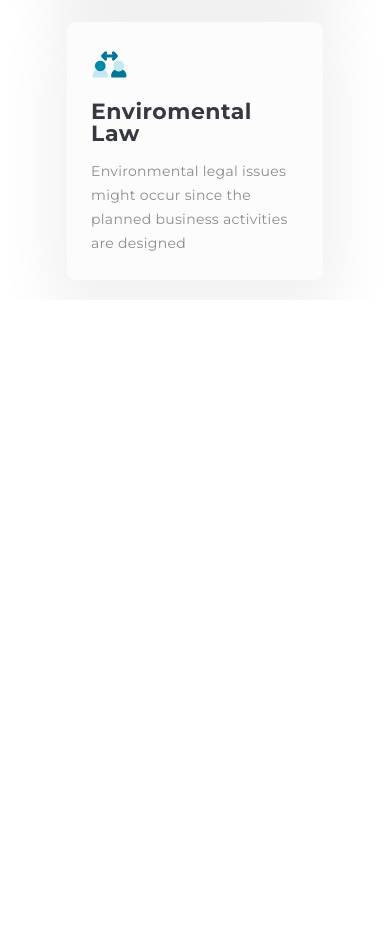
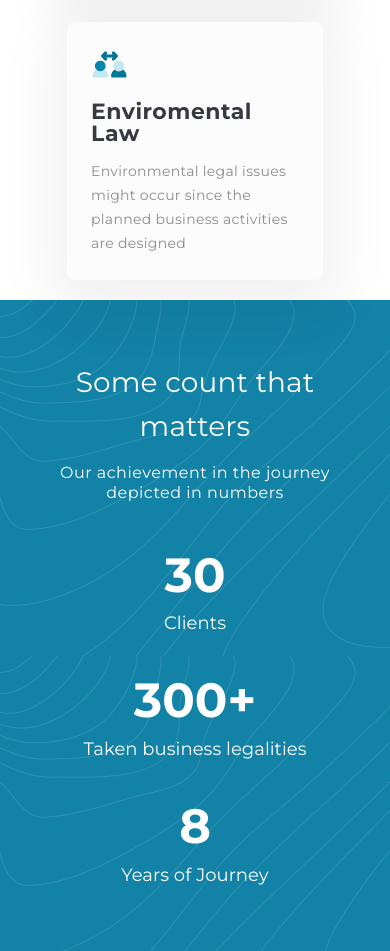
Before and after one commit to Kl1menko/Gifts-land, a plain HTML site: page index.html in a window 390 px wide. Shown: the part 1930-2881 px from the top of the page. Before the commit the page ends 2230 px from the top, so only its background shows below. Drawn offline with Linux system fonts and the light colour scheme.

Commit message:
price add

```diff
--- a/css/style.css
+++ b/css/style.css
@@ -104,6 +104,8 @@ img {
     }
 }
 
+/*background: url('../img/bg3.png') no-repeat;
+    background-position: bottom -30px right -20px;*/
 
 .top-content {
     background: url('../img/bg3.png') no-repeat;
@@ -324,3 +326,110 @@ img {
         line-height: 100%;
     }
 }
+
+/*************MATTERS******************/
+
+.matters__wrap {
+    background: url('../img/bg_blue.png');
+}
+
+.matters-block {
+    padding: 60px 0;
+}
+
+.matters-block__title h2 {
+    font-weight: 700;
+    font-size: 48px;
+    line-height: 64px;
+    text-align: center;
+    letter-spacing: 0.005em;
+    font-feature-settings: 'salt' on, 'liga' off;
+    color: #FFFFFF;
+}
+
+.matters-block__title p {
+    font-weight: 400;
+    font-size: 18px;
+    line-height: 178%;
+    text-align: center;
+    letter-spacing: 0.5px;
+    font-feature-settings: 'salt' on, 'liga' off;
+    color: #FFFFFF;
+}
+
+.matters-block__items {
+    display: flex;
+    justify-content: space-around;
+    align-items: center;
+    gap: 35px;
+    margin-top: 40px;
+
+}
+
+.matters-block__item {
+    width: 33%;
+}
+
+.item__sub h2 {
+    font-weight: 700;
+    font-size: 48px;
+    line-height: 133%;
+    text-align: center;
+    font-feature-settings: 'salt' on, 'liga' off;
+    color: #FFFFFF;
+}
+
+.item__sub p {
+    font-weight: 400;
+    font-size: 18px;
+    line-height: 178%;
+    text-align: center;
+    letter-spacing: 0.003em;
+    font-feature-settings: 'salt' on, 'liga' off;
+    color: #FFFFFF;
+}
+
+@media (max-width: 800px) {
+    .matters-block__title h2 {
+        font-size: 38px;
+        line-height: 54px;
+    }
+
+    .matters-block__title p {
+        margin-top: 15px;
+    }
+
+    .matters-block__items {
+        justify-content: space-between;s
+        align-items: center;
+        gap: 15px;
+
+    }
+}
+
+@media (max-width: 768px) {
+    .matters-block__items {
+        flex-direction: column;
+        row-gap: 30px;
+
+    }
+}
+
+@media (max-width: 420px) {
+    .matters-block__item {
+        width: 100%;
+    }
+
+    .matters-block__title h2 {
+        font-weight: 400;
+        font-size: 28px;
+        line-height: 44px;
+        padding: 0 20px;
+    }
+
+    .matters-block__title p {
+        font-size: 16px;
+        line-height: 128%;
+        padding: 0 30px;
+    }
+}
--- a/index.html
+++ b/index.html
@@ -87,6 +87,36 @@
         </div>
     </section>
 
+    <section class="matters__wrap">
+        <div class="matters-block wrapper">
+            <div class="matters-block__title">
+                <h2>Some count that matters</h2>
+                <p>Our achievement in the journey depicted in numbers</p>
+            </div>
+            <div class="matters-block__items">
+                <div class="matters-block__item">
+                    <div class="item__sub">
+                        <h2>30</h2>
+                        <p>Clients</p>
+                </div>
+                </div>
+
+                <div class="matters-block__item">
+                    <div class="item__sub">
+                        <h2>300+</h2>
+                        <p>Taken business legalities</p>
+                </div>
+                </div>
+
+                <div class="matters-block__item">
+                    <div class="item__sub">
+                        <h2>8</h2>
+                        <p>Years of Journey</p>
+                </div>
+                </div>
+            </div>
+        </div>
+    </section>
 
 </div>
 
```
Also changed, not shown: img/12312.png (added), img/333.png (added), img/bg_blue.png (added), img/icon/111.svg (added), img/icon/123.png (added), img/icon/555.png (added), 2 other files.
